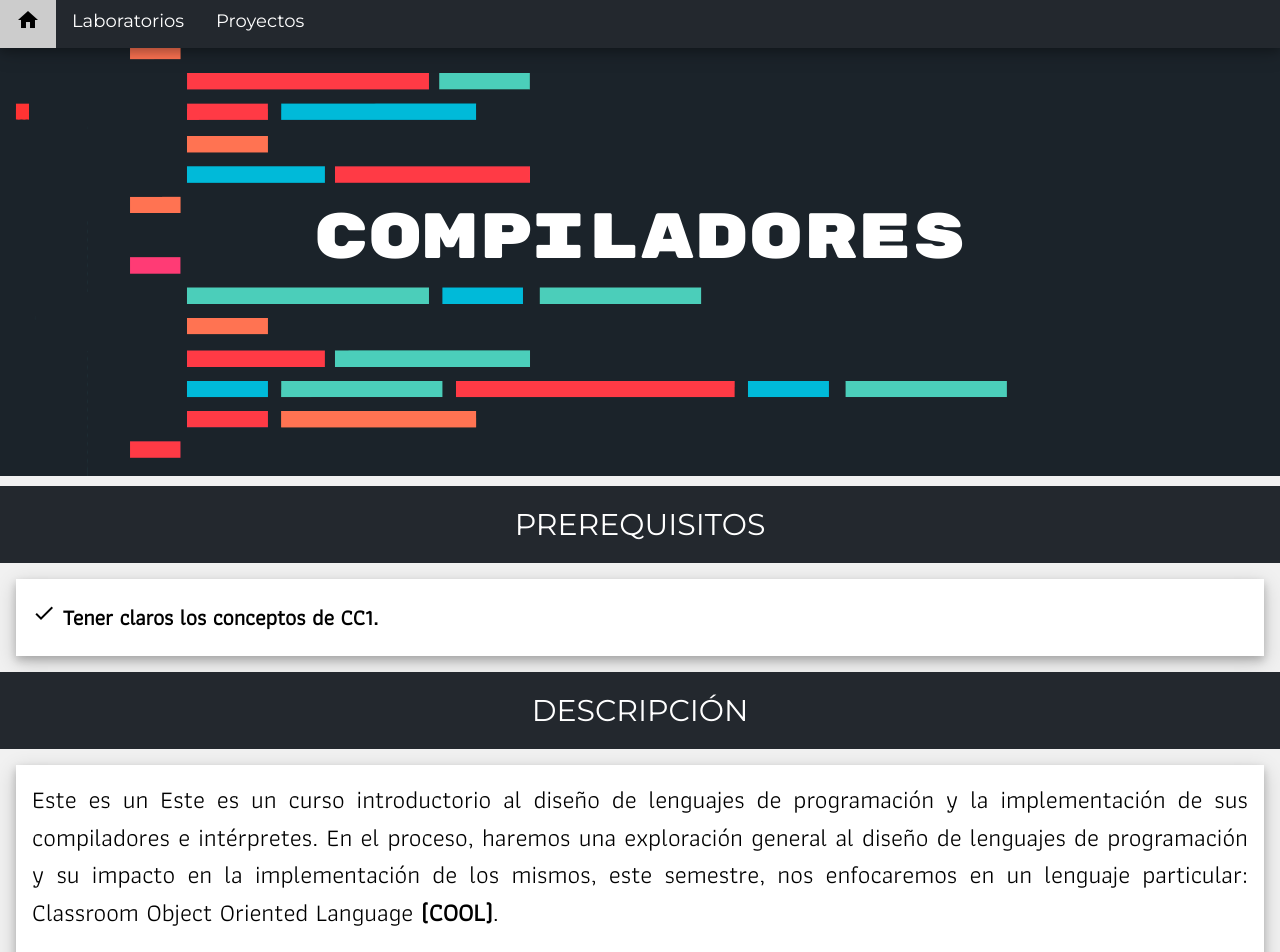
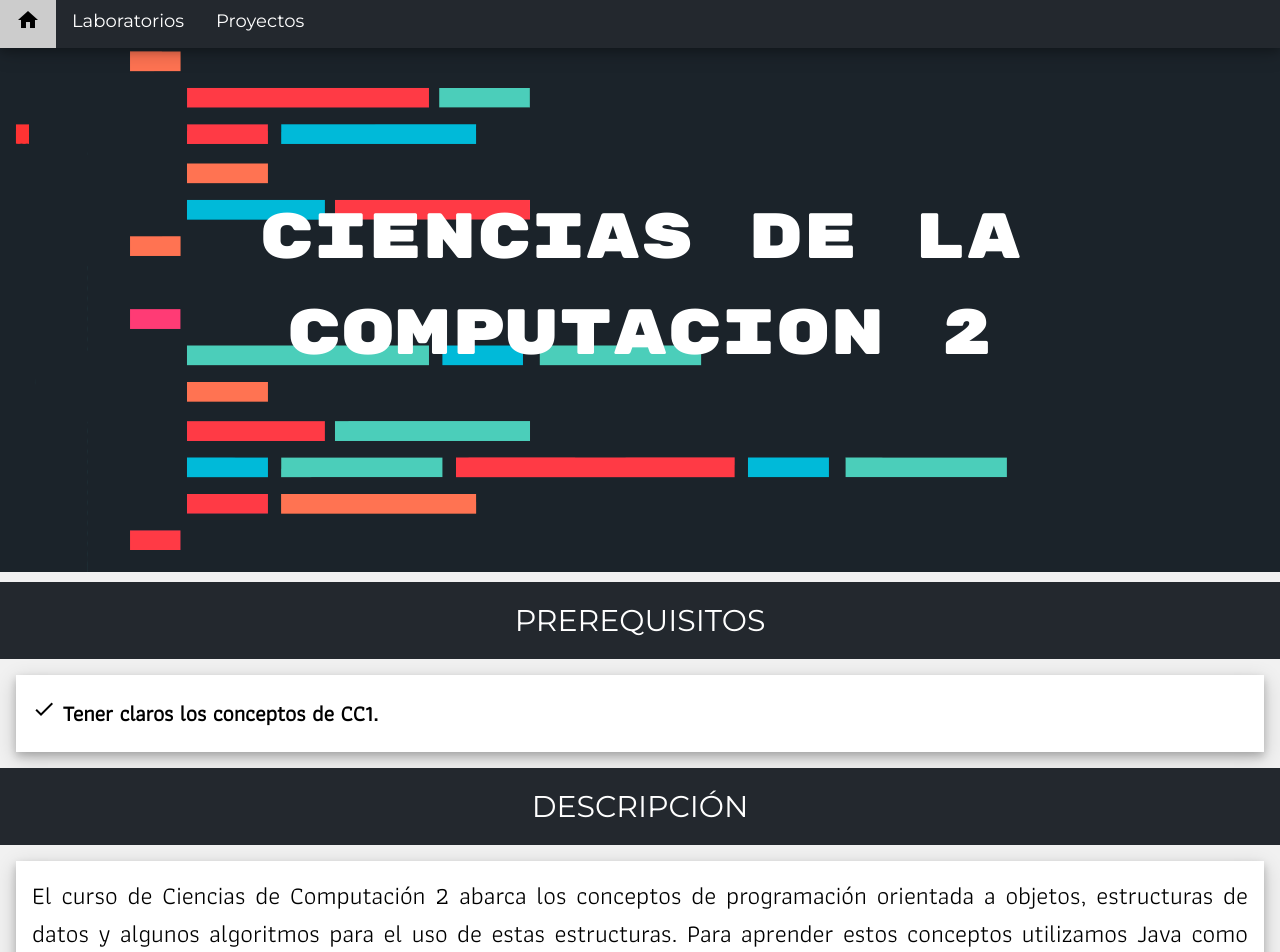
Before and after one commit to cc-2/cc-2.github.io, a Jekyll site: the page built from index.html, in a window 1280 px wide and 1400 px high. Shown: the top 952 px of the window. Built offline with Jekyll 4.4.1, drawn with Linux system fonts in a browser that asks for light colours; comment, search, counter and statistics services are not loaded; some of the changed text lies outside the part shown.

Commit message:
Header and footer

```diff
--- a/_config.yml
+++ b/_config.yml
@@ -1,12 +1,12 @@
 # Site settings
-title: COMPILADORES
-year: 2016
-slack_page: https://cc4-2016.slack.com
+title: CIENCIAS DE LA COMPUTACION 2
+year: 2018
+slack_page: https://cc2-2018.slack.com
 footerlogo: logo-footer.png
 descripcion: >
- Pagina del curso CC4 - Compiladores de Universidad Galileo
+ Pagina del curso CC2 - Universidad Galileo
 baseurl: ""
-url: "https://cc-4.github.io/"
+url: "https://cc-2.github.io/"
 
 # Build settings
 markdown: kramdown
--- a/_includes/footer.html
+++ b/_includes/footer.html
@@ -1,5 +1,5 @@
 <!--
-    Pagina de CC4 - Compiladores
+    Pagina de CC2
 
     Footer
 -->
@@ -19,7 +19,7 @@
             	</g>
             </svg>
         </a>&nbsp;&nbsp;
-        <h4 class="w3-show-inline-block">CC4 - {{ site.year }}</h4><br>
+        <h4 class="w3-show-inline-block">CC2 - {{ site.year }}</h4><br>
         <img src='{{ "/assets/imgs/" | append: site.footerlogo | prepend: site.baseurl}}' alt="footer logo" style="width: 200px;">
     </div>
 </div>
--- a/_includes/head.html
+++ b/_includes/head.html
@@ -1,5 +1,5 @@
 <!--
-    Pagina de CC4 - Compiladores
+    Pagina de CC2
 
     Head
 -->
--- a/_includes/header.html
+++ b/_includes/header.html
@@ -1,5 +1,5 @@
 <!--
-    Pagina de CC4 - Compiladores
+    Pagina de CC2
 
     Header
 -->
--- a/_includes/navbar.html
+++ b/_includes/navbar.html
@@ -1,5 +1,5 @@
 <!--
-    Pagina de CC4 - Compiladores
+    Pagina de CC2
 
     Navbar
 -->
--- a/index.html
+++ b/index.html
@@ -9,8 +9,5 @@ layout: home
 </ul>
 <h2>DESCRIPCIÓN</h2>
 <p>
-	Este es un
-    Este es un curso introductorio al diseño de lenguajes de programación y la implementación de sus compiladores e intérpretes. En el proceso, haremos una exploración general al diseño de lenguajes de programación y su impacto en la implementación de los mismos, este semestre, nos enfocaremos en un lenguaje particular: Classroom Object Oriented Language <b>(COOL)</b>.
-    <br><br>
-    Uno de los objetivos de este curso es explorar la estructura de los lenguajes de programación y considerar alternativas a características familiares en lenguajes de programación. Estudiaremos además el problema de la traducción de lenguajes de alto nivel a formas que pueda ejecutar la máquina, utilizando el lenguaje COOL como lenguaje de alto nivel y MIPS32 como lenguaje ensamblador. La implementación de un compilador se hace por varias razones; Primero para aprender técnicas que se aplican a muchas clases de problemas fuera del ámbito de un compilador, segundo, para obtener una mejor comprensión de las herramientas que utilizamos cuando programamos y los costos de los programas que escribimos, y tercero (y probablemente la más importante), para obtener experiencia construyendo y validando un problema de ingeniería sustancialmente complejo.
+	El curso de Ciencias de Computación 2 abarca los conceptos de programación orientada a objetos, estructuras de datos y algunos algoritmos para el uso de estas estructuras. Para aprender estos conceptos utilizamos Java como lenguaje de programación.
 </p>
```
Also changed, not shown: _config_dev.yml (+4 -4 lines).
